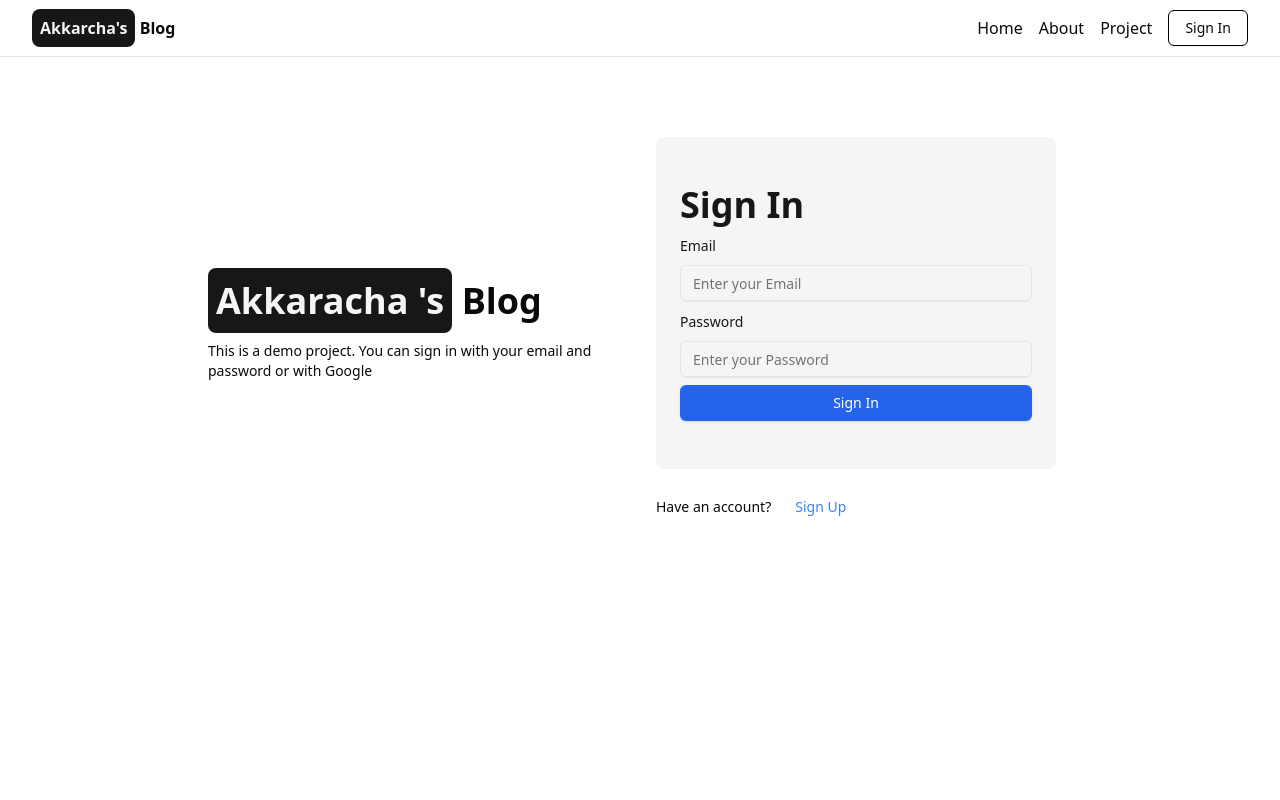
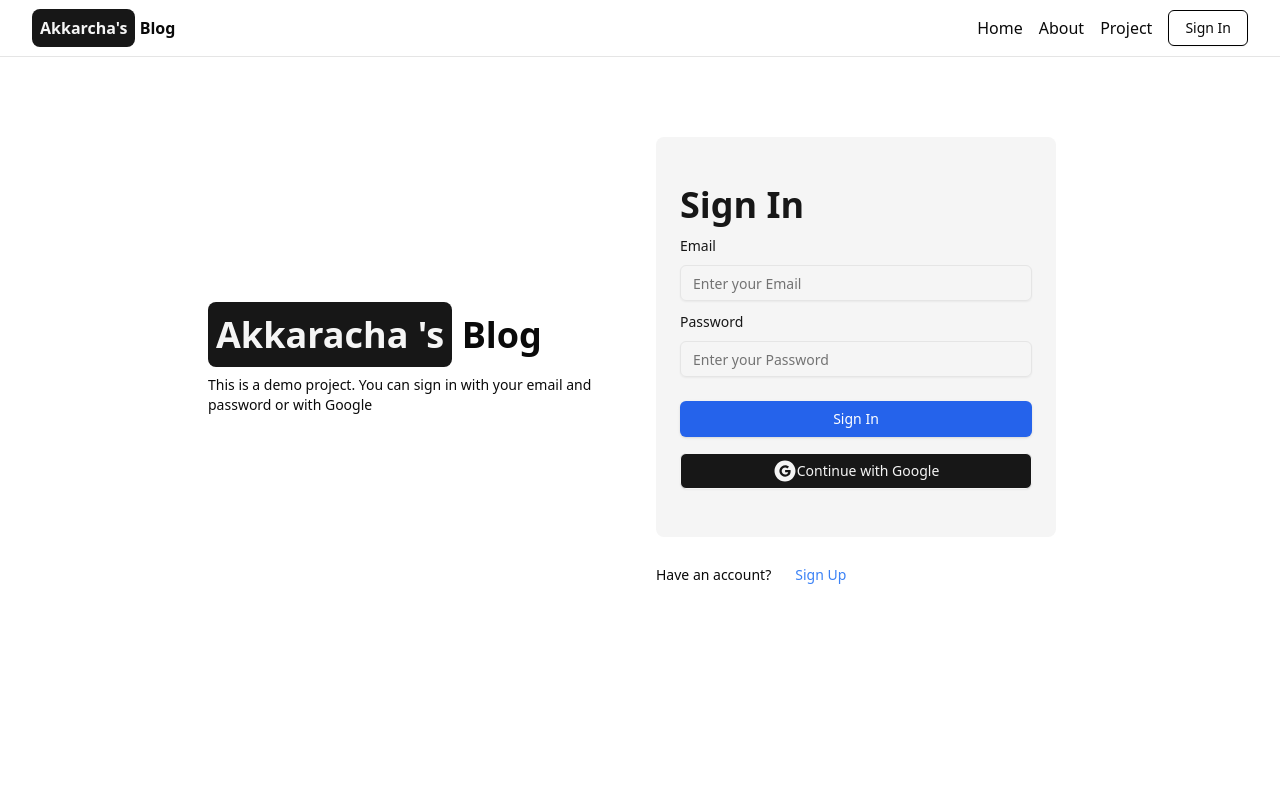
Before and after one commit to BRIGHTZX/Akkaracha-s-Blog, a React (Vite) app in the folder Client/: page /SignIn in a window 1280 px wide. Shown: the top 800 px of the page. Built offline with nearby package versions, Linux system fonts and the light colour scheme.

Commit message:
add Google Oauth functionality

```diff
--- /dev/null
+++ b/Client/firebase.js
@@ -0,0 +1,14 @@
+import { initializeApp } from "firebase/app";
+
+const firebaseConfig = {
+  apiKey: import.meta.env.VITE_FIREBASE_API_KEY,
+  authDomain: "blog-01-c374c.firebaseapp.com",
+  projectId: "blog-01-c374c",
+  storageBucket: "blog-01-c374c.appspot.com",
+  messagingSenderId: "322803463533",
+  appId: "1:322803463533:web:413f753a5c19f6e53a5664",
+};
+
+const app = initializeApp(firebaseConfig);
+
+export { app };
--- a/Client/package.json
+++ b/Client/package.json
@@ -20,6 +20,8 @@
     "axios": "^1.7.3",
     "class-variance-authority": "^0.7.0",
     "clsx": "^2.1.1",
+    "dotenv": "^16.4.5",
+    "firebase": "^10.12.5",
     "react": "^18.3.1",
     "react-dom": "^18.3.1",
     "react-hook-form": "^7.52.2",
--- a/Client/src/components/Oauth.jsx
+++ b/Client/src/components/Oauth.jsx
@@ -1,11 +1,14 @@
 import { Button } from "./ui/button";
 import { AiFillGoogleCircle } from "react-icons/ai";
 import { GoogleAuthProvider, signInWithPopup, getAuth } from "firebase/auth";
-import { app } from "../firebase";
+import { app } from "../../firebase";
 import { useDispatch } from "react-redux";
-import { signInSuccess, signInFailure } from "@/app/redux/user/userSlice";
+import { signInSuccess, signInFailure } from "../redux/user/userSlice";
+import { useNavigate } from "react-router-dom";
+import axios from "axios";
 
 function Oauth() {
+  const navigate = useNavigate(); // Correctly invoke useNavigate
   const dispatch = useDispatch();
 
   const handleGoogleClick = async () => {
@@ -15,32 +18,38 @@ function Oauth() {
 
     try {
       const resultsFromGoogle = await signInWithPopup(auth, provider);
-      //ใช่้จัดการการตอบกลับของฝั่ง server
-      const res = await fetch("/api/auth/google", {
-        method: "POST",
-        headers: { "Content-Type": "application/json" },
-        body: JSON.stringify({
+      // Send the Google sign-in result to your server
+      const res = await axios.post(
+        "/api/auth/google",
+        {
           name: resultsFromGoogle.user.displayName,
           email: resultsFromGoogle.user.email,
           googlePhoto: resultsFromGoogle.user.photoURL,
-        }),
-      });
+        },
+        {
+          headers: { "Content-Type": "application/json" },
+        }
+      );
 
-      const data = await res.json();
-      if (res.ok) {
+      // Directly use the response data
+      const data = res.data;
+
+      // Handle the server response
+      if (res.status >= 200 && res.status < 300) {
         dispatch(signInSuccess(data));
-        router.push("../Home");
+        navigate("/"); // Redirect the user after a successful login
       }
     } catch (error) {
       dispatch(signInFailure(error.message));
+      console.error("Google sign-in failed:", error);
     }
   };
 
   return (
     <Button
       variant="outline"
-      className="w-full border border-black bg-white text-black"
-      onClick={handleGoogleClick} // Connect the handler to the button
+      className="w-full border border-secondary bg-primary text-secondary mt-4"
+      onClick={handleGoogleClick}
     >
       <span className="text-2xl">
         <AiFillGoogleCircle />
--- a/Client/src/pages/SignIn/SignIn.jsx
+++ b/Client/src/pages/SignIn/SignIn.jsx
@@ -25,6 +25,7 @@ import MaxWidthWrapper from "@/components/MaxWidthWrapper";
 import { useState } from "react";
 import { Alert, AlertDescription } from "@/components/ui/alert";
 import { BiLoader } from "react-icons/bi";
+import Oauth from "@/components/Oauth";
 
 const formSchema = z.object({
   email: z.string().email({
@@ -162,9 +163,10 @@ function SignIn() {
                             </FormItem>
                           )}
                         />
+                        <div>
                           <Button
                             type="submit"
-                          className="w-full bg-blue-600 text-white"
+                            className="w-full bg-blue-600 text-white mt-4"
                             disabled={loading}
                           >
                             {loading ? (
@@ -176,8 +178,12 @@ function SignIn() {
                               "Sign In"
                             )}
                           </Button>
+                        </div>
                       </form>
                     </Form>
+                  </div>
+                  <div>
+                    <Oauth />
                   </div>
                 </div>
               </div>
--- a/Client/src/pages/SignUp/SignUp.jsx
+++ b/Client/src/pages/SignUp/SignUp.jsx
@@ -17,6 +17,7 @@ import MaxWidthWrapper from "@/components/MaxWidthWrapper";
 import { useState } from "react";
 import { Alert, AlertDescription } from "@/components/ui/alert";
 import { BiLoader } from "react-icons/bi";
+import Oauth from "@/components/Oauth";
 
 const formSchema = z.object({
   username: z.string().min(2, {
@@ -189,6 +190,8 @@ function SignUp() {
                             "Sign Up"
                           )}
                         </Button>
+
+                        <Oauth />
                       </form>
                     </Form>
                   </div>
```
Also changed, not shown: 2 other files (tests, documents, lock files or other folders). Lines whose indentation alone changed are shown as unchanged.
